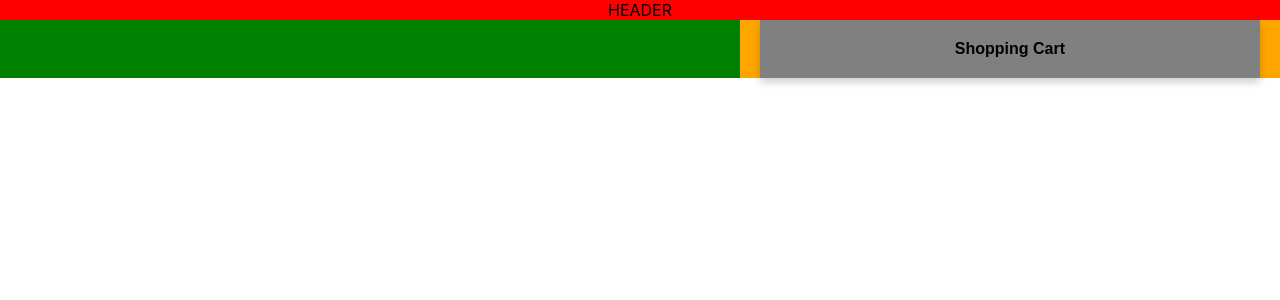
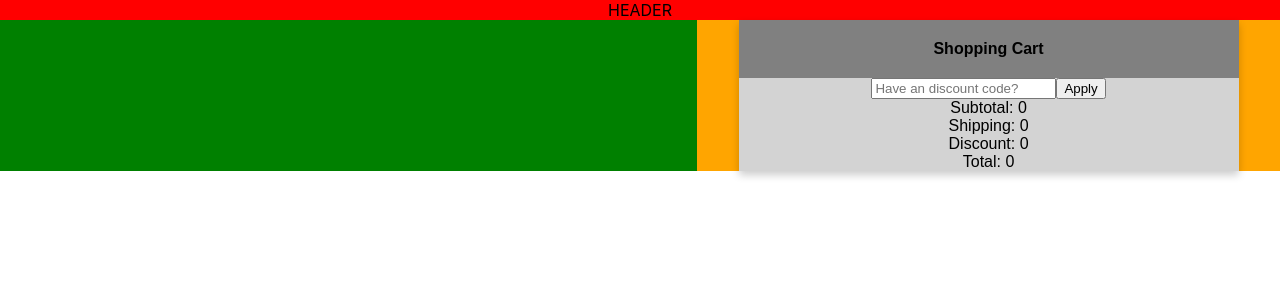
Before and after one commit to JoaoVFelipe/codeminer-test-front, a React (Create React App) app: page / in a window 1280 px wide. Shown: the top 300 px of the page. Built offline with nearby package versions, Linux system fonts and the light colour scheme; no server answers.

Commit message:
Implements vouchers funcionality and refactor basic code

```diff
--- a/package.json
+++ b/package.json
@@ -7,6 +7,7 @@
     "@testing-library/react": "^9.5.0",
     "@testing-library/user-event": "^7.2.1",
     "immutability-helper": "^3.0.2",
+    "lodash": "^4.17.15",
     "react": "^16.13.1",
     "react-addons-update": "^15.6.2",
     "react-dom": "^16.13.1",
--- a/src/components/cart/Cart.js
+++ b/src/components/cart/Cart.js
@@ -1,11 +1,78 @@
-import React,  {useState} from 'react';
-import {useSelector} from 'react-redux'
+import React, {useState, useEffect} from 'react';
+import {useSelector, useDispatch} from 'react-redux'
+import ProductItem from '../product-item/ProductItem.js';
+import Vouchers from '../vouchers/Vouchers';
+import { CartService } from '../../services/CartService';
+
 import './Cart.css'
-import ProductItem from '../product-item/ProductItem.js';
 
 
 const Cart = (props) => {
-    const productsItemList = useSelector(state => state.listProductsInCart);
+    const listProductItens = useSelector(state => state.listProductsInCart);
+    const listAppliedVouchers = useSelector(state => state.listAppliedVouchers);
+
+    const [subTotal, setSubTotal] = useState(0);
+    const [shipping, setShipping] = useState(0);
+    const [total, setTotal] = useState(0);
+    const [totalWithDiscounts, setTotalWithDiscounts] = useState(0);
+
+    const [totalDiscounts, setTotalDiscounts] = useState(0);
+
+    useEffect(() => {
+        setSubTotal(CartService.calcSubtotal(listProductItens));
+    }, [listProductItens]);
+
+    useEffect(() => {
+        setShipping(CartService.calcShipping(listProductItens, subTotal));
+    }, [subTotal]);
+
+    useEffect(() => {
+        setTotal(subTotal + shipping);
+        setTotalWithDiscounts(CartService.calcTotal(subTotal, shipping, totalDiscounts));
+    }, [subTotal, shipping, totalDiscounts]);
+
+    useEffect(() => {
+        let pDiscounts = 0;
+        let fDiscounts = 0;
+        let sDiscounts = 0;
+        let tDiscounts = 0;
+
+        listAppliedVouchers.forEach(voucher => {
+            console.log("VOUCHERS", voucher);
+            switch(voucher.type){
+                case "percentual":
+                    if(pDiscounts < 1){
+                        let percent = voucher.amount / 100;
+                        pDiscounts = pDiscounts + (subTotal * percent);
+                    }
+                    break;
+
+                case "fixed":
+                    console.log("TOTAL TOTALIZADO", total);
+                    if(total >= voucher.amount){
+                        fDiscounts = fDiscounts + voucher.amount;
+                    }
+                    break;
+
+                case "shipping":
+                    if(subTotal >= voucher.minValue){
+                        sDiscounts = shipping;
+                        let newShipping = shipping - sDiscounts;
+                        setShipping(newShipping);
+                    }
+                    else{
+                        setShipping(CartService.calcShipping(listProductItens, subTotal))
+                    }
+
+
+                   break;
+            }
+        });
+
+        tDiscounts = pDiscounts + fDiscounts;
+        console.log("DESCONTOS", pDiscounts, fDiscounts, tDiscounts);
+        setTotalDiscounts(tDiscounts);
+    }, [listAppliedVouchers, listProductItens, subTotal])
 
     function renderProductItem(product){
         return <div class="products-itens" key={product.id}> <ProductItem productData={product} /> </div>
@@ -21,7 +88,20 @@ const Cart = (props) => {
                 </div>
 
                 <div class="cart-body">
-                    {productsItemList.map(renderProductItem)}
+                    <div class="itens">
+                        {listProductItens.map(renderProductItem)}
+                    </div>
+
+                    <div class="vouchers">
+                        <Vouchers />
+                    </div>
+
+                    <div class="prices">
+                        <div>Subtotal: {subTotal}</div>
+                        <div>Shipping: {shipping}</div>
+                        <div>Discount: {totalDiscounts}</div>
+                        <div>Total: {totalWithDiscounts}</div>
+                    </div>
                 </div>
             </div>
         </div>
--- a/src/components/product-card/ProductCard.js
+++ b/src/components/product-card/ProductCard.js
@@ -21,6 +21,7 @@ const ProductCard = (props) => {
       if(productInCart.id === props.productData.id){
         _return = true;
       }
+      return _return;
     });
     return _return;
   }
@@ -30,7 +31,7 @@ const ProductCard = (props) => {
         <div class="card">
             <DefaultImage/>
             <h1>{props.productData.name}</h1>
-            <p class="price-ammount">${props.productData.price},00 - {props.productData.available} left</p>
+            <p class="price-ammount">${props.productData.price},00 ::: {props.productData.available} left</p>
             <p><button onClick={addProductToCart}>Add to Cart</button></p>
         </div>
     </div>
--- a/src/components/product-item/ProductItem.js
+++ b/src/components/product-item/ProductItem.js
@@ -11,7 +11,7 @@ const ProductItem = (props) => {
 
   function removeItem(){
     dispatch({type: 'UPDATE_AMMOUNT_REMOVE_FROM_CART', product: props.productData});
-    if(props.productData.quantity == 1){
+    if(props.productData.quantity === 1){
       dispatch({type: 'REMOVE_FROM_CART', product: props.productData});
     }
   }
--- /dev/null
+++ b/src/components/vouchers/Vouchers.js
@@ -0,0 +1,45 @@
+import React, {useState, useEffect} from 'react';
+import {useSelector, useDispatch} from 'react-redux';
+import './Vouchers.css'
+import { VoucherService } from '../../services/VoucherService';
+
+
+const Vouchers = () => {
+    const listAppliedVouchers = useSelector(state => state.listAppliedVouchers);
+    const [listVouchers, setListVouchers] = useState([]);
+    const [voucher, setVoucher] = useState('');
+    const dispatch = useDispatch();
+
+    useEffect(() => {
+        async function fetchData() {
+            await VoucherService.getVouchers().then(data => {
+                if(data){
+                    setListVouchers(data.vouchers);
+                }
+                else{
+                    console.log("An error ocurred. We aren't able to get the vouchers list.");
+                    setListVouchers([]);
+                }
+
+            });
+        }
+        fetchData();
+    }, []);
+
+    function applyVoucher(){
+       let validVoucher = VoucherService.validVoucher(voucher, listVouchers, listAppliedVouchers);
+       console.log(validVoucher)
+       if(validVoucher.valid === true){
+            dispatch({type: 'APPLY_VOUCHER', voucher: validVoucher.voucher});
+       }
+    }
+
+  return(
+    <div className="Vouchers">
+        <input class="voucher-input" type="text" placeholder="Have an discount code?" onChange={e => setVoucher(e.target.value)} />
+        <button onClick={applyVoucher}> Apply </button>
+    </div>
+  );
+};
+
+export default Vouchers;
--- /dev/null
+++ b/src/services/CartService.js
@@ -0,0 +1,41 @@
+class CartService {
+    calcSubtotal(productsItemList){
+        let subTotal = 0;
+        productsItemList.map((product) => {
+            subTotal = subTotal + product.price * product.quantity;
+            return subTotal;
+        });
+        return subTotal;
+    }
+
+    calcShipping(productsItemList, subTotal){
+        let shippingPrice = 0;
+        let totalKg = 0;
+        productsItemList.map((product) => {
+            totalKg = totalKg + product.quantity;
+        });
+
+        if(subTotal > 400){
+            shippingPrice = 0;
+        }
+        else if(totalKg > 0){
+            shippingPrice = 30;
+            if(totalKg > 10){
+                totalKg = totalKg - 10;
+                while (totalKg >= 5){
+                    shippingPrice = shippingPrice + 7;
+                    totalKg = totalKg - 5;
+                }
+            }
+        }
+        return shippingPrice;
+    };
+
+    calcTotal(subTotal, shipping, totalDiscounts){
+        console.log("entradas", subTotal, shipping, totalDiscounts)
+        return (subTotal + shipping) - totalDiscounts;
+    };
+}
+
+const instance = new CartService();
+export { instance as CartService };
--- /dev/null
+++ b/src/services/VoucherService.js
@@ -0,0 +1,46 @@
+class VoucherService {
+
+    async getVouchers(){
+        const response = await fetch('https://shielded-wildwood-82973.herokuapp.com/vouchers.json');
+        if(!response.ok){
+            return null;
+        }
+        const json = await response.json();
+        return json;
+    }
+
+    validVoucher(voucherCode, listVouchers, listAppliedVouchers){
+        let exist = false;
+        let applied = false;
+        let voucherData = {};
+
+        listVouchers.map((voucher) => {
+            if(voucherCode === voucher.code){
+                exist = true;
+                voucherData = voucher;
+            }
+        });
+
+        if(exist){
+            listAppliedVouchers.map((appliedVoucher) => {
+                if(voucherCode === appliedVoucher.code){
+                    applied = true;
+                }
+            });
+            if(applied){
+                return {valid: false, state: "ALREADY_APPLIED", voucher: voucherData};
+            }
+            else{
+                return {valid: true, state: "VALID", voucher: voucherData};
+            }
+        }
+        else{
+            return {valid: false, state: "NOT_EXIST", voucher: {}};
+        }
+
+    }
+
+}
+
+const instance = new VoucherService();
+export { instance as VoucherService };
```
Also changed, not shown: src/store/index.js (+17 -6 lines), src/components/vouchers/Vouchers.css (added).
